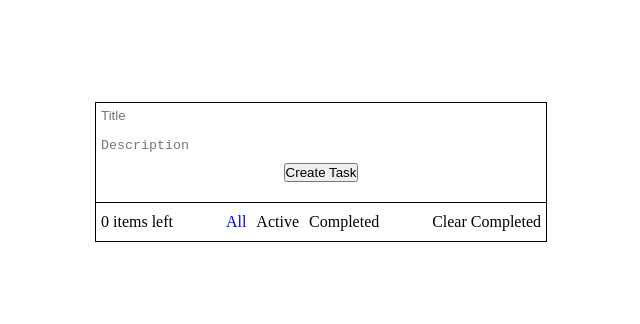
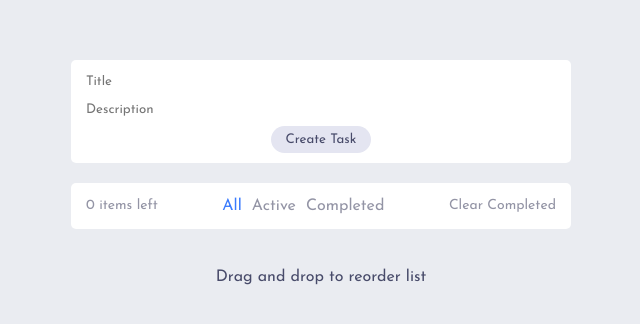
Before and after one commit to dodoburner/todo-app-react, a React (Create React App) app: page / in a window 1280 px wide. Shown: the part 228-552 px from the top of the page, without its empty margins (319-959 px from the left). Built offline with nearby package versions, Linux system fonts and the light colour scheme.

Commit message:
Add better styling

```diff
--- a/public/index.html
+++ b/public/index.html
@@ -24,7 +24,16 @@
       work correctly both with client-side routing and a non-root public URL.
       Learn how to configure a non-root public URL by running `npm run build`.
     -->
-    <script src="https://kit.fontawesome.com/593ea6dc88.js" crossorigin="anonymous"></script>
+    <link rel="preconnect" href="https://fonts.googleapis.com" />
+    <link rel="preconnect" href="https://fonts.gstatic.com" crossorigin />
+    <link
+      href="https://fonts.googleapis.com/css2?family=Josefin+Sans:wght@400;500;600;700&display=swap"
+      rel="stylesheet"
+    />
+    <script
+      src="https://kit.fontawesome.com/593ea6dc88.js"
+      crossorigin="anonymous"
+    ></script>
     <title>To-Do App</title>
   </head>
   <body>
--- a/src/App.js
+++ b/src/App.js
@@ -55,11 +55,14 @@ function App() {
     <div className="App">
       <div className="content-container">
         <TaskForm setTasks={setTasks} />
+
+        <div className="content-bottom">
           <taskContext.Provider
             value={{ setCompleted, rearrangeTasks, deleteTask, updateTask }}
           >
             <Tasks tasks={tasks} status={status} />
           </taskContext.Provider>
+
           <TasksFooter
             tasks={tasks}
             status={status}
@@ -68,6 +71,9 @@ function App() {
           />
         </div>
       </div>
+
+      <p className="drag-text">Drag and drop to reorder list</p>
+    </div>
   );
 }
 
--- a/src/components/Tasks.js
+++ b/src/components/Tasks.js
@@ -21,11 +21,7 @@ const Tasks = ({ tasks, status }) => {
     });
   };
 
-  return (
-    <div>
-      <ul className="Tasks">{renderTasks()}</ul>
-    </div>
-  );
+  return <ul className="Tasks">{renderTasks()}</ul>;
 };
 
 export default Tasks;
--- a/src/components/TasksFooter.js
+++ b/src/components/TasksFooter.js
@@ -14,7 +14,7 @@ const TasksFooter = ({ tasks, status, setStatus, clearCompleted }) => {
           return (
             <li
               key={el}
-              className={status === el ? "active" : ""}
+              className={`footer-btn ${status === el ? "active" : ""}`}
               onClick={() => setStatus(el)}
             >
               {el}
@@ -23,7 +23,7 @@ const TasksFooter = ({ tasks, status, setStatus, clearCompleted }) => {
         })}
       </ul>
 
-      <div className="clear-completed-btn" onClick={clearCompleted}>
+      <div className="footer-btn" onClick={clearCompleted}>
         Clear Completed
       </div>
     </div>
--- a/src/style/App.css
+++ b/src/style/App.css
@@ -4,19 +4,49 @@
   justify-content: center;
   flex-direction: column;
   height: 100vh;
+  background-color: hsl(223, 19%, 93%);
 }
 
-.content-container {
-  border: 1px solid;
+input,
+textarea {
+  color: hsl(235, 19%, 35%);
+  transition: 0.3s;
+}
+
+input:focus,
+textarea:focus {
+  outline-color: hsl(220, 98%, 61%);
+}
+
+.content-bottom,
+form {
+  background-color: white;
+  border-radius: 5px;
+  margin-bottom: 20px;
+  overflow: hidden;
 }
 
 form {
-  border-bottom: 1px solid;
   display: flex;
   align-items: center;
   justify-content: center;
   flex-direction: column;
-  padding-bottom: 20px;
+  padding: 10px;
+}
+
+.submit-btn {
+  border: none;
+  padding: 7px 15px;
+  border-radius: 15px;
+  background-color: hsl(236, 33%, 92%);
+  color: hsl(235, 19%, 35%);
+  cursor: pointer;
+  transition: 0.3s;
+}
+
+.submit-btn:hover {
+  color: white;
+  background-color: hsl(220, 98%, 61%);
 }
 
 label {
@@ -24,15 +54,24 @@ label {
 }
 
 .Task {
-  border-bottom: 1px solid;
+  border-bottom: 1px solid hsl(236, 33%, 92%);
   padding: 10px;
   cursor: pointer;
-  border-radius: 3px;
+}
+
+.Task input {
+  font-size: 15px;
+}
+
+.Task textarea {
+  border: 1px solid hsl(236, 33%, 92%);
+  padding: 5px;
 }
 
 .Task.completed input,
 .Task.completed textarea {
   text-decoration: line-through;
+  opacity: 0.5;
 }
 
 .task-top-part {
@@ -47,17 +86,35 @@ label {
   flex-direction: column;
 }
 
+.description-btn,
+.fa-trash-can {
+  color: hsl(236, 9%, 61%);
+  transition: 0.3s;
+}
+
+.description-btn:hover,
+.fa-trash-can:hover {
+  color: hsl(235, 19%, 35%);
+}
+
 .checkbox {
   width: 20px;
   height: 20px;
-  border: 1px solid black;
+  border: 1px solid hsl(233, 11%, 84%);
   display: flex;
   align-items: center;
   justify-content: center;
+  transition: 0.3s;
+  border-radius: 50%;
+}
+
+.checkbox:hover {
+  border-color: hsl(220, 98%, 61%);
 }
 
 .completed .checkbox {
   border: none;
+  color: hsl(220, 98%, 61%);
 }
 
 .title-input,
@@ -80,8 +137,14 @@ label {
 .tasks-footer {
   display: flex;
   justify-content: space-between;
-  width: 450px;
-  padding: 10px 5px;
+  align-items: center;
+  width: 500px;
+  padding: 15px;
+  color: hsl(236, 9%, 61%);
+}
+
+.tasks-footer div {
+  font-size: 14px;
 }
 
 .tasks-footer ul {
@@ -89,11 +152,17 @@ label {
   gap: 10px;
 }
 
-.tasks-footer li,
-.clear-completed-btn {
+.footer-btn:hover {
   cursor: pointer;
+  color: hsl(235, 21%, 11%);
+  transition: 0.3s;
 }
 
 li.active {
-  color: blue;
+  color: hsl(220, 98%, 61%);
 }
+
+.drag-text {
+  margin-top: 20px;
+  color: hsl(235, 19%, 35%);
+}
--- a/src/style/index.css
+++ b/src/style/index.css
@@ -4,4 +4,5 @@
   box-sizing: border-box;
   list-style: none;
   text-decoration: none;
+  font-family: 'Josefin Sans', sans-serif;
 }
```
Lines whose indentation alone changed are shown as unchanged.
